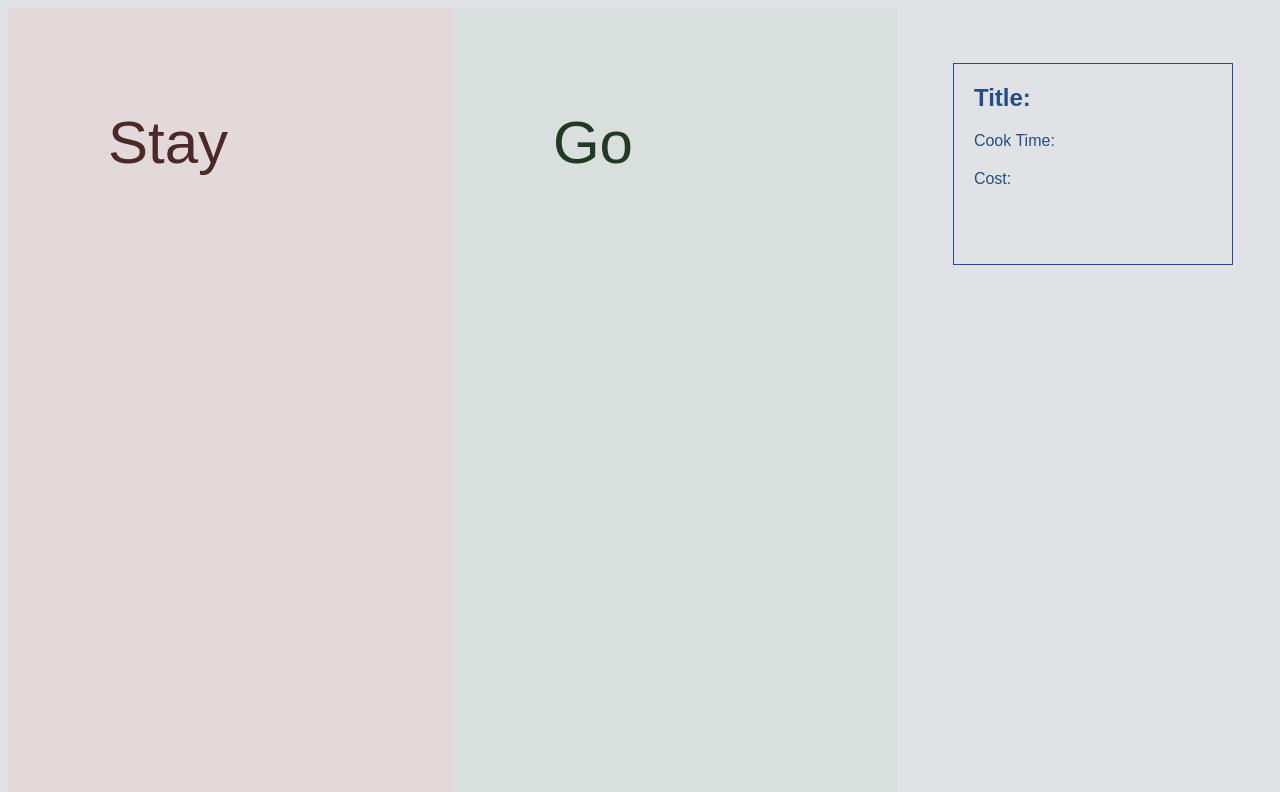
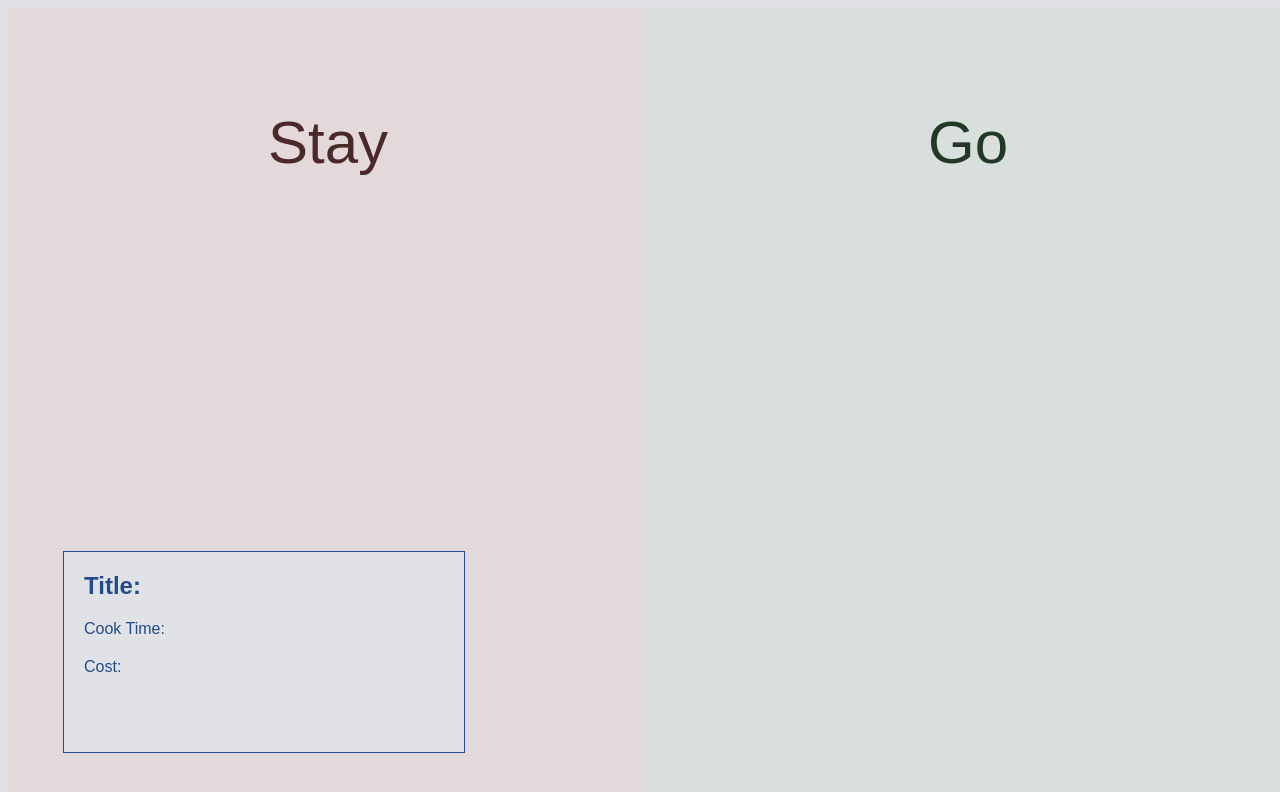
Before and after one commit to taliabahar/Should-I-Stay-or-Should-I-Go, a React (Create React App) app in the folder stayorgo/: page /comparison in a window 1280 px wide. Shown: the top 792 px of the page. Built offline with nearby package versions, Linux system fonts and the light colour scheme; a web font is replaced by a local one.

Commit message:
Started working for Comparison CSS for styling

```diff
--- a/stayorgo/src/Comparison.css
+++ b/stayorgo/src/Comparison.css
@@ -1,18 +1,21 @@
 body {
   height: 100vh;
   width: 100vw;
-  /* display: grid;
+  display: grid;
   grid-template-columns: 50% 50%;
-  grid-template-rows: 10% 90%; */
+  grid-template-rows: 5% 95%;
 }
 
 .Comparison {
-  display: flex;
-  flex-direction: row;
+  display: grid;
+  /* display: flex;
+  flex-direction: row; */
 }
 
 .stay {
-  display: flex;
+  /* display: flex; */
+  grid-row: 1 / span 2;
+  grid-column: 1 / span 1;
   width: 50vw;
   height: 100vh;
   color: #4B2929;
@@ -21,10 +24,29 @@ body {
 }
 
 .go {
-  display: flex;
+  /* display: flex; */
+  grid-row: 1 / span 2;
+  grid-column: 2 / span 1;
   width: 50vw;
   height: 100vh;
   color: #213925;
   background-color: #D9DFDD;
   text-align: right;
 }
+
+.result {
+  grid-row: 2 / span 1;
+  grid-column: 1 / span 2;
+}
+
+#stay {
+  grid-row: 1 / span 1;
+  grid-column: 1 / span 1;
+  text-align: center;
+}
+
+#go {
+  grid-row: 1 / span 1;
+  grid-column: 2 / span 1;
+  text-align: center;
+}
--- a/stayorgo/src/Comparison.js
+++ b/stayorgo/src/Comparison.js
@@ -11,9 +11,11 @@ function Comparison() {
         <h1 id="stay">Stay</h1>
       </div>
       <div className="go">
-        <h1>Go</h1>
+        <h1 id="go">Go</h1>
       </div>
-      <Results></Results>
+      <div className="result">
+        <Results></Results>
+      </div>
     </div>
   );
 }
--- a/stayorgo/src/Results.css
+++ b/stayorgo/src/Results.css
@@ -5,6 +5,7 @@
   height: 200px;
   margin: 55px;
 }
+
 h2{
   margin: 20px;
   text-align: left;
```
Also changed, not shown: 1 other file (tests, documents, lock files or other folders).
